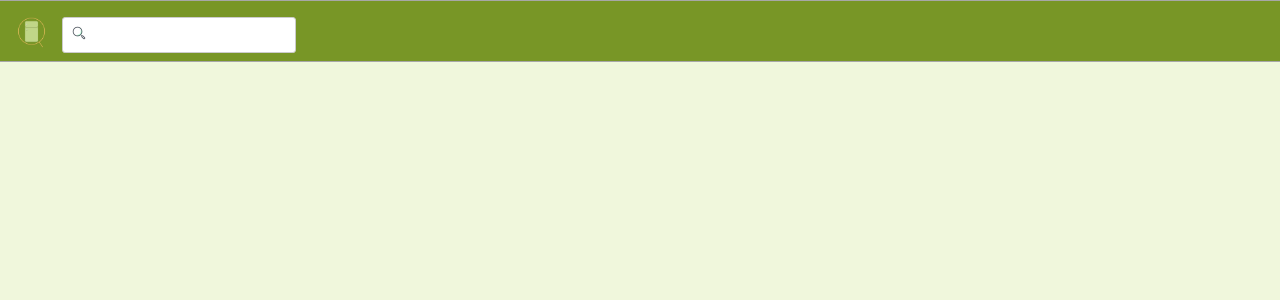
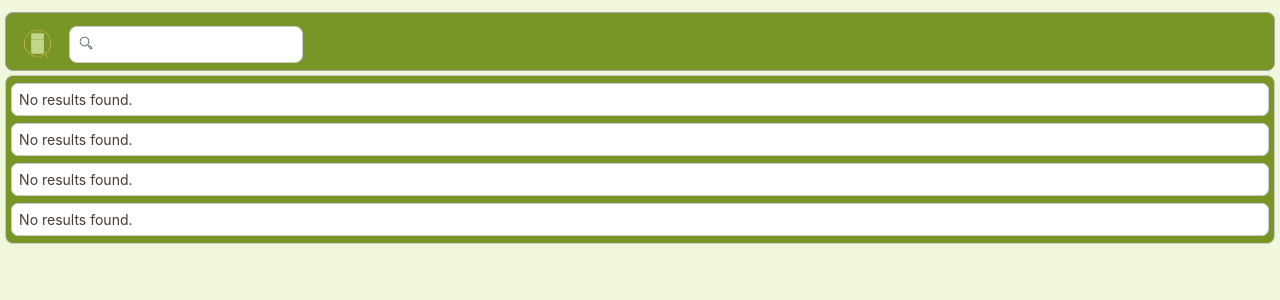
Before and after one commit to pamwang/fridge-app, a React (Create React App) app in the folder fridge-app/: page / in a window 1280 px wide. Shown: the top 300 px of the page. Built offline with nearby package versions, Linux system fonts and the light colour scheme.

Commit message:
search results page created

```diff
--- a/fridge-app/src/App.js
+++ b/fridge-app/src/App.js
@@ -6,7 +6,7 @@ import './App.css';
 
 import SearchResultsPage from './searchResultsPage.js';
 
-/*function App() {
+function App1() {
   return (
     <div className="App">
       <header className="App-header">
@@ -16,7 +16,7 @@ import SearchResultsPage from './searchResultsPage.js';
     </div >
   );
 
-}*/
+}
 
 function App() {
   return (
--- a/fridge-app/src/navBar.css
+++ b/fridge-app/src/navBar.css
@@ -2,10 +2,12 @@
     background-color: #789626;
     font-size: calc(10px + 0.7vmin);
     min-height: 1vm;
-    width: 100%;
+    width: 99%;
     align-self: center;
     border: 0.1em solid rgb(167, 167, 167);
     justify-items: center;
+    border-radius: 0.5em;
+    margin-top: 0.8em;
 }
 
 .navBar-logo{
@@ -22,5 +24,5 @@
 
 .navBar-search{
     float: left;
-    padding: 1em 0em 0.5em 0.5em;
+    padding: 0.8em 0em 0.5em 0.5em;
 }
--- a/fridge-app/src/navBar.js
+++ b/fridge-app/src/navBar.js
@@ -3,6 +3,7 @@ import ReactDOM from 'react-dom';
 import Searchbar from './searchBar.js';
 import logo from './images/logo.png';
 import './navBar.css';
+
 
 function navBar() {
     return (
--- /dev/null
+++ b/fridge-app/src/results.css
@@ -0,0 +1,24 @@
+.results {
+    background-color:#789626;
+    width: 99%;
+    display: block;
+    justify-self: center;
+    align-self: center;
+    margin: 0.2em;
+    border-radius: 0.5em;
+    border: 0.1em solid #ccc;
+}
+
+.result-items{
+    background-color: white;
+    width: 98%;
+    display: block;
+    justify-self: center;
+    align-self: center;
+    margin: 0.5em;
+    border-radius: 0.5em;
+    padding: 0.5em;
+    border: 0.1em solid #ccc;
+    font-size: calc(10px + 0.5vmin);
+    color: #463c33;
+}
--- /dev/null
+++ b/fridge-app/src/results.js
@@ -0,0 +1,18 @@
+import React, { Components } from "react";
+import './results.css';
+
+function Results(){
+    return(
+        <div className = "results">
+            <li className = "result-items"> No results found.</li>
+            <li className = "result-items"> No results found.</li>
+            <li className = "result-items"> No results found.</li>
+            <li className = "result-items"> No results found.</li>
+
+
+
+        </div>
+    )
+}
+
+export default Results;
--- a/fridge-app/src/searchBar.css
+++ b/fridge-app/src/searchBar.css
@@ -4,7 +4,7 @@
   font-size: calc(10px + 0.7vmin);
   box-sizing: border-box;
   border: 0.1em solid #ccc;
-  border-radius: 0.2em;
+  border-radius: 0.5em;
   display: inline-block;
   font-size: calc(10px + 0.7vmin);
   background-color: white;
--- a/fridge-app/src/searchBar.js
+++ b/fridge-app/src/searchBar.js
@@ -1,14 +1,15 @@
 import React, { Component } from "react";
-import ReactDOM from "react-dom";
 import './searchBar.css';
 import './images/searchicon.png'
-import { render } from "@testing-library/react";
+
 
 
 function Searchbar() {
     return (
         <div className='searchBar'>
-            <span className='searchfield' contentEditable="true"></span>
+            <form onsubmit="redirect">
+                <span className='searchfield' contentEditable="true"></span>
+            </form>
         </div>
     )
 }
--- a/fridge-app/src/searchResultsPage.js
+++ b/fridge-app/src/searchResultsPage.js
@@ -1,13 +1,14 @@
 import React, { Components } from "react";
-import ReactDOM from 'react-dom';
-import Searchbar from './searchBar.js';
 import NavBar from './navBar.js';
+import Results from './results.js';
 import './searchResultsPage.css';
+
 
 function SearchResultsPage(){
     return (
         <div className = "ResultsPage">
             <NavBar/>
+            <Results/>
         </div>
     )
 }
--- a/fridge-app/src/title.js
+++ b/fridge-app/src/title.js
@@ -2,12 +2,12 @@ import React, { Components } from "react";
 import ReactDOM from 'react-dom';
 import './title.css';
 import logo from './images/logo.png';
-
+import App from './App.js';
 
 function Title() {
     return (
         <div>
-            <img src={logo} className="App-logo" alt="logo" />
+            <img src={logo} className="App-logo" alt="logo"/>
             <p>fridge-detective</p>
         </div>
 
```
